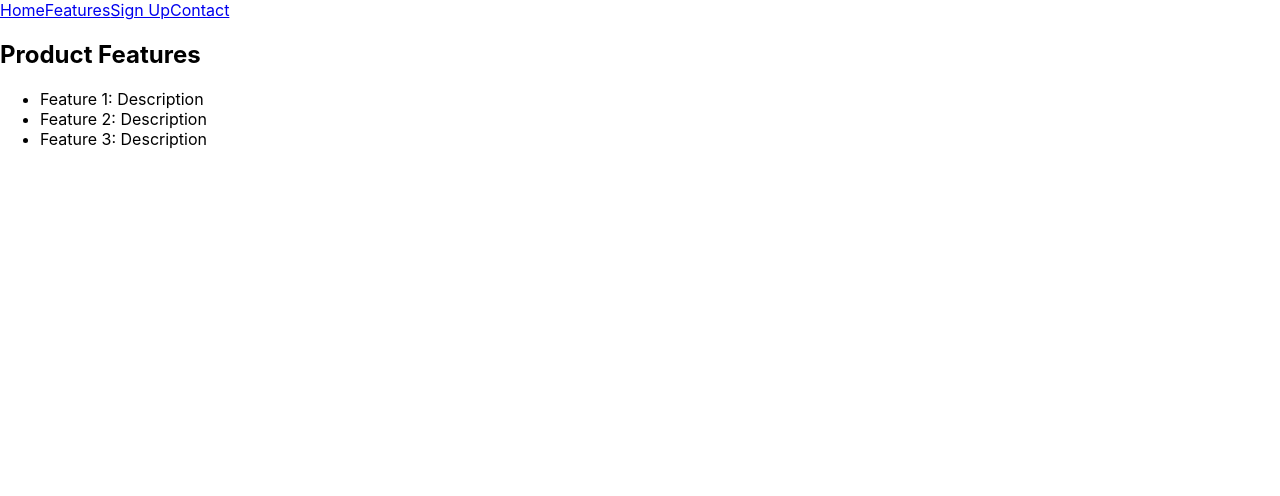
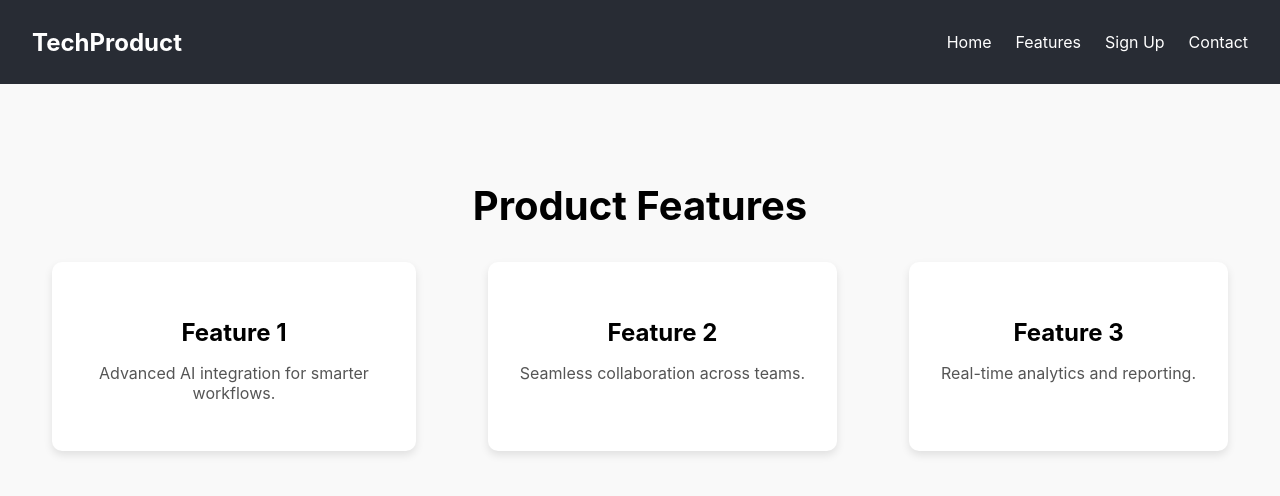
Before and after one commit to rialparmar1777/marketing-website, a React (Create React App) app: page /features in a window 1280 px wide. Shown: the top 496 px of the page. Built offline with nearby package versions, Linux system fonts and the light colour scheme.

Commit message:
Added model features and their stylings

```diff
--- a/src/Features.js
+++ b/src/Features.js
@@ -1,14 +1,24 @@
 import React from 'react';
+import './styles/Features.css';
 
 const Features = () => {
   return (
-    <div>
+    <div className="features">
       <h2>Product Features</h2>
-      <ul>
-        <li>Feature 1: Description</li>
-        <li>Feature 2: Description</li>
-        <li>Feature 3: Description</li>
-      </ul>
+      <div className="features-list">
+        <div className="feature-item">
+          <h3>Feature 1</h3>
+          <p>Advanced AI integration for smarter workflows.</p>
+        </div>
+        <div className="feature-item">
+          <h3>Feature 2</h3>
+          <p>Seamless collaboration across teams.</p>
+        </div>
+        <div className="feature-item">
+          <h3>Feature 3</h3>
+          <p>Real-time analytics and reporting.</p>
+        </div>
+      </div>
     </div>
   );
 };
--- a/src/Home.js
+++ b/src/Home.js
@@ -1,13 +1,15 @@
 import React from 'react';
 import { Link } from 'react-router-dom';
-import "../src/styles/Home.css";
+import './styles/Home.css';
 
 const Home = () => {
   return (
-    <div>
-      <h1>Welcome to Our Product</h1>
-      <p>Discover the amazing features of our new product.</p>
-      <Link to="/features">Learn More</Link>
+    <div className="home">
+      <div className="home-content">
+        <h1>Welcome to TechProduct</h1>
+        <p>Discover the future of technology with our innovative product.</p>
+        <Link to="/features" className="cta-button">Explore Features</Link>
+      </div>
     </div>
   );
 };
--- a/src/Landing.js
+++ b/src/Landing.js
@@ -1,18 +1,19 @@
 import React, { useState } from 'react';
+import './styles/Landing.css';
 
 const Landing = () => {
   const [email, setEmail] = useState('');
 
   const handleSubmit = (e) => {
     e.preventDefault();
-    // Handle form submission
-    console.log('Email submitted:', email);
+    alert(`Thank you for signing up! We'll contact you at ${email}.`);
+    setEmail('');
   };
 
   return (
-    <div>
+    <div className="landing">
       <h2>Sign Up for More Information</h2>
-      <form onSubmit={handleSubmit}>
+      <form onSubmit={handleSubmit} className="signup-form">
         <input
           type="email"
           placeholder="Enter your email"
--- a/src/Navbar.js
+++ b/src/Navbar.js
@@ -1,13 +1,17 @@
 import React from 'react';
 import { Link } from 'react-router-dom';
+import './styles/Navbar.css';
 
 const Navbar = () => {
   return (
-    <nav>
-      <Link to="/">Home</Link>
-      <Link to="/features">Features</Link>
-      <Link to="/landing">Sign Up</Link>
-      <Link to="/contact">Contact</Link>
+    <nav className="navbar">
+      <div className="navbar-logo">TechProduct</div>
+      <ul className="navbar-links">
+        <li><Link to="/">Home</Link></li>
+        <li><Link to="/features">Features</Link></li>
+        <li><Link to="/landing">Sign Up</Link></li>
+        <li><Link to="/contact">Contact</Link></li>
+      </ul>
     </nav>
   );
 };
--- a/src/styles/Features.css
+++ b/src/styles/Features.css
@@ -0,0 +1,34 @@
+.features {
+    padding: 4rem 2rem;
+    text-align: center;
+    background-color: #f9f9f9;
+  }
+
+  .features h2 {
+    font-size: 2.5rem;
+    margin-bottom: 2rem;
+  }
+
+  .features-list {
+    display: flex;
+    justify-content: space-around;
+    gap: 2rem;
+  }
+
+  .feature-item {
+    background: white;
+    padding: 2rem;
+    border-radius: 10px;
+    box-shadow: 0 4px 8px rgba(0, 0, 0, 0.1);
+    max-width: 300px;
+  }
+
+  .feature-item h3 {
+    font-size: 1.5rem;
+    margin-bottom: 1rem;
+  }
+
+  .feature-item p {
+    font-size: 1rem;
+    color: #555;
+  }
--- a/src/styles/Home.css
+++ b/src/styles/Home.css
@@ -0,0 +1,37 @@
+.home {
+    display: flex;
+    justify-content: center;
+    align-items: center;
+    height: 100vh;
+    background: linear-gradient(to right, #6a11cb, #2575fc);
+    color: white;
+    text-align: center;
+  }
+
+  .home-content {
+    max-width: 600px;
+  }
+
+  .home h1 {
+    font-size: 3rem;
+    margin-bottom: 1rem;
+  }
+
+  .home p {
+    font-size: 1.2rem;
+    margin-bottom: 2rem;
+  }
+
+  .cta-button {
+    padding: 0.8rem 2rem;
+    background-color: #61dafb;
+    color: #282c34;
+    text-decoration: none;
+    border-radius: 5px;
+    font-size: 1rem;
+    transition: background-color 0.3s;
+  }
+
+  .cta-button:hover {
+    background-color: #21a1f1;
+  }
--- a/src/styles/Landing.css
+++ b/src/styles/Landing.css
@@ -0,0 +1,37 @@
+.landing {
+    padding: 4rem 2rem;
+    text-align: center;
+    background-color: #e9ecef;
+  }
+
+  .landing h2 {
+    font-size: 2.5rem;
+    margin-bottom: 2rem;
+  }
+
+  .signup-form {
+    display: flex;
+    justify-content: center;
+    gap: 1rem;
+  }
+
+  .signup-form input {
+    padding: 0.8rem;
+    width: 300px;
+    border: 1px solid #ccc;
+    border-radius: 5px;
+  }
+
+  .signup-form button {
+    padding: 0.8rem 2rem;
+    background-color: #61dafb;
+    border: none;
+    border-radius: 5px;
+    color: #282c34;
+    cursor: pointer;
+    transition: background-color 0.3s;
+  }
+
+  .signup-form button:hover {
+    background-color: #21a1f1;
+  }
--- a/src/styles/Navbar.css
+++ b/src/styles/Navbar.css
@@ -0,0 +1,29 @@
+.navbar {
+    display: flex;
+    justify-content: space-between;
+    align-items: center;
+    padding: 1rem 2rem;
+    background-color: #282c34;
+    color: white;
+  }
+
+  .navbar-logo {
+    font-size: 1.5rem;
+    font-weight: bold;
+  }
+
+  .navbar-links {
+    list-style: none;
+    display: flex;
+    gap: 1.5rem;
+  }
+
+  .navbar-links a {
+    color: white;
+    text-decoration: none;
+    font-size: 1rem;
+  }
+
+  .navbar-links a:hover {
+    color: #61dafb;
+  }
```
Also changed, not shown: src/App.js (+6 -8 lines).
